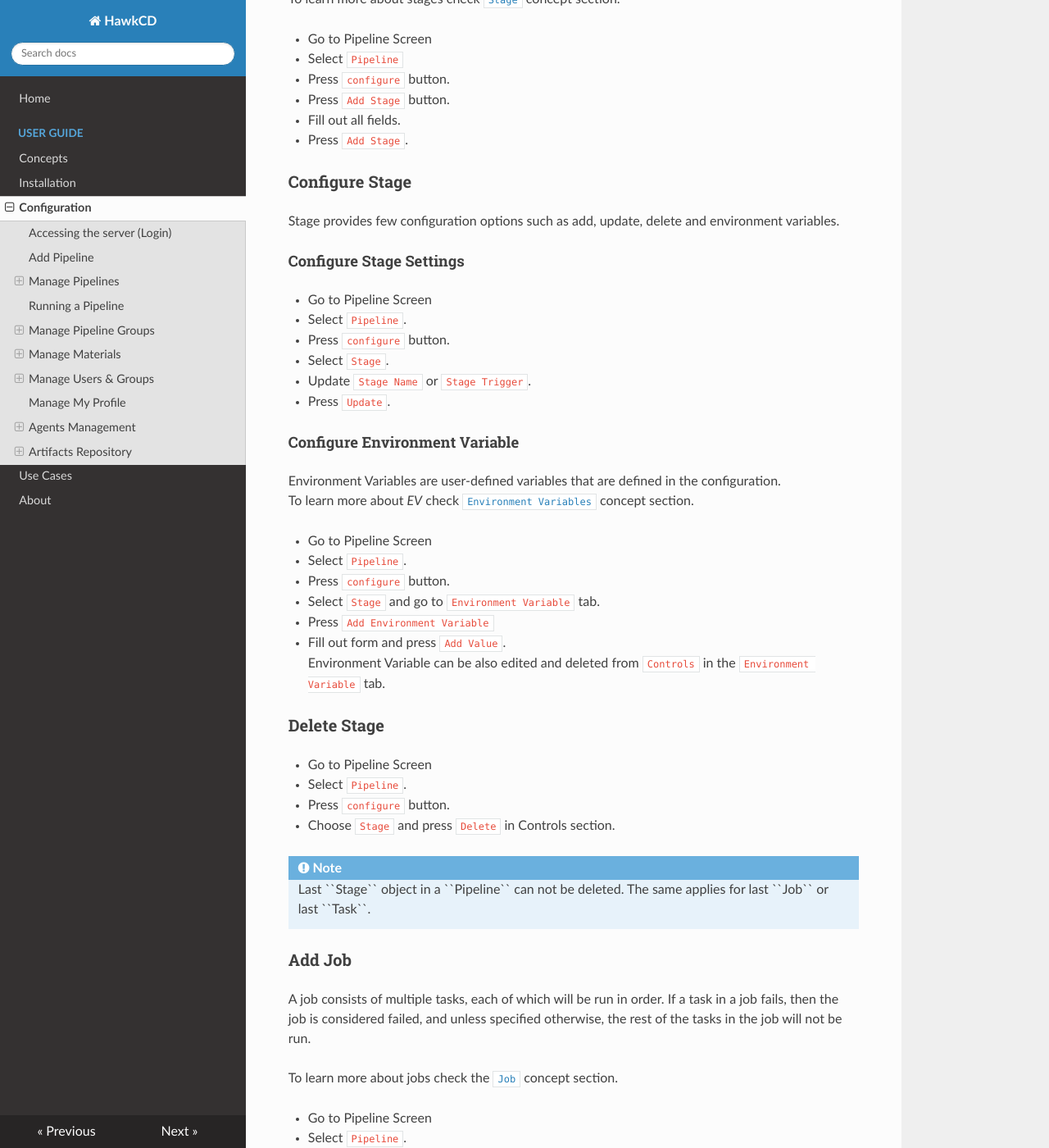
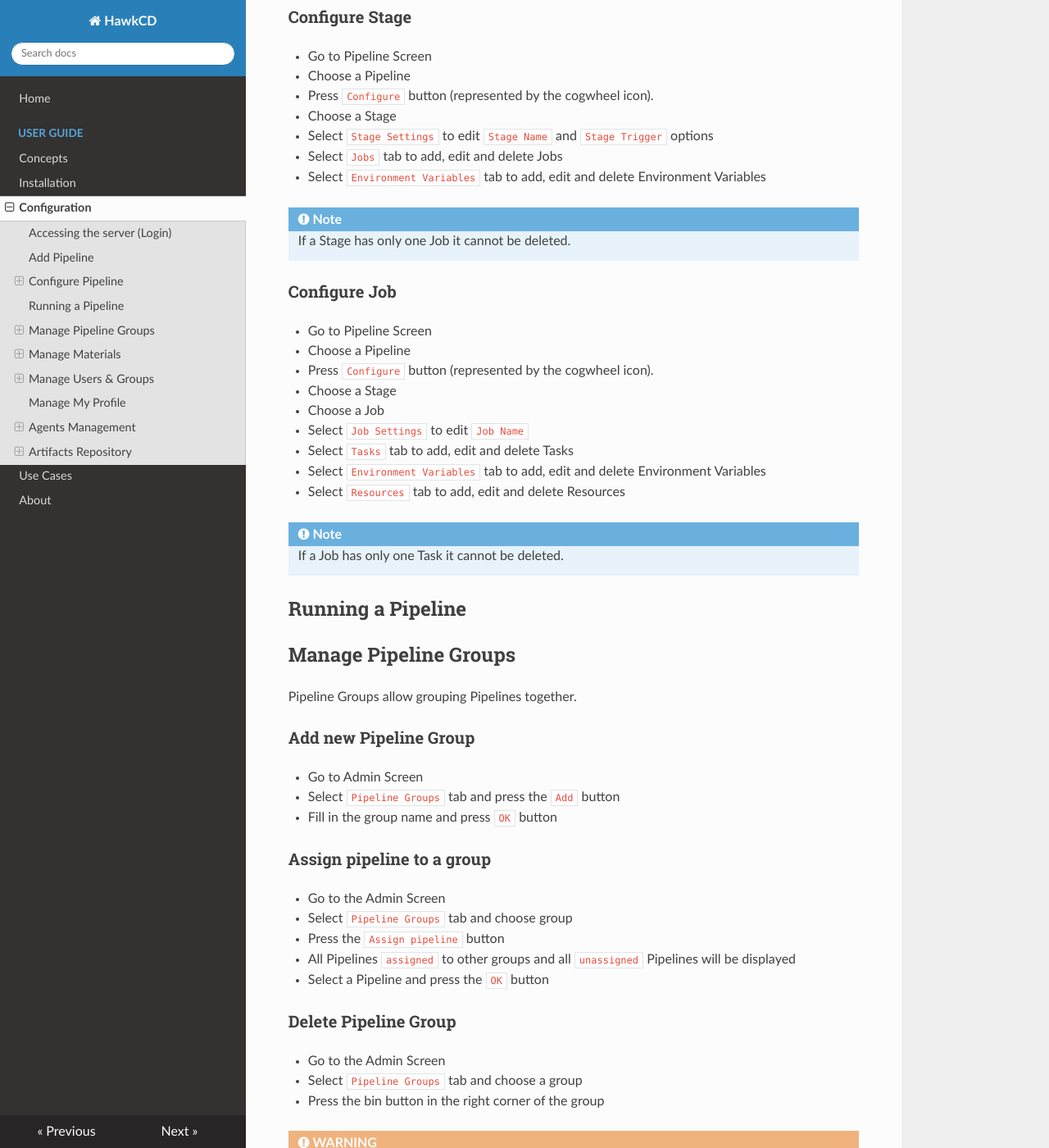
Before and after one commit to rndsolutions/docs.hawkcd.io, an MkDocs documentation site: the page built from docs/configuration/index.md, in a window 1280 px wide and 1400 px high, scrolled down 1775 px. Shown: the whole window at 82% size. Built offline with MkDocs 1.6.1, drawn with Linux system fonts in a browser that asks for light colours; nearby versions of some CDN libraries; old or Windows-style settings are respelled for this version of MkDocs; some of the changed text lies outside the part shown.

Commit message:
Edited Configuration page

```diff
--- a/docs/configuration/index.md
+++ b/docs/configuration/index.md
@@ -3,29 +3,27 @@ HawkCD Configuration
 
 Accessing the server (Login)
 --------
-Accessing a fresh installation of HawkCD comes with pre-defined administrator account
+Accessing a fresh installation of `HawkCD` comes with a pre-defined administrator account.
 
-* ``user`` : admin@admin.com, ``password``:admin
-* ``server url``: http://localhost:8080
+* `user`: admin@admin.com,
+* `password`: admin
+* `server url`: http://localhost:8080
 
 
 <div class="admonition warning">
 <p class="admonition-title">WARNING</p>
 <p>
-  It is highly recommended to change the default password of the administrator account after the first login
+  It is highly recommended to change the default password of the administrator account after the first login.
 </p>
 </div>
 
-
-
 Add Pipeline
 -----------------
-
 * Chose a Pipeline Group
-* In the right top corner click "Add" button
-* Fill in ``Pipeline Name`` and press ``Continue``
-* Choose either existing or create a new material
-* Review your pipeline definition settings and press the ``Submit`` button
+* Click the `Add` button
+* Fill in `Pipeline Name` and press `Continue`
+* Choose either existing or create a new Material
+* Review your Pipeline settings and press the `Submit` button
 
 <div class="admonition note">
 <p class="admonition-title">Note</p>
@@ -35,177 +33,60 @@ Add Pipeline
 </div>
 
 
-Manage Pipelines
+Configure Pipeline
 -----------------------
+Once a Pipeline is created additional configuration is required to get it building and deploying your code. The default Pipeline wizard creates a Pipeline with default Stage, Job and Task.
 
-Once a ``pipeline`` is created additional configuration is required to get it building and deploying your code. The default pipeline wizard creates a ``pipeline definition`` with default ``stage``, ``job`` and one ``task``.
+* Go to Pipeline Screen
+* Choose a Pipeline
+* Press `Configure` button (represented by the cogwheel icon).
+* Select `Pipeline Settings` to edit `Pipeline Name` and `Automatic Pipeline scheduling` options
+* Select `Stages` tab to add, edit and delete Stages
+* Select `Environment Variables` tab to add, edit and delete Environment Variables
 
-Here's an example pipeline that can be developed with HawkCD:
+<div class="admonition note">
+<p class="admonition-title">Note</p>
+ If a Pipeline has only one Stage it cannot be deleted.
+</div>
 
-Pipeline Name:HawkCD
+Here's an example Pipeline that can be set-up with `HawkCD`:
 
-Stages:
-
-* Check-in
-* Assemble
-* Acceptance
-* Performance
-* Production Deployment
+Pipeline Name: HawkCD
+Stages: Check-in, Assemble, Acceptance, Performance, Production Deployment
 
 ![Screenshot](../img/hawkcd-config.png)
 
-### Add Stage
-A Stage consists of multiple jobs, each of which can run independently of the others.
-To learn more about stages check [``Stage``](/concepts/#stage) concept section.
-
- * Go to Pipeline Screen
- * Select ``Pipeline``
- * Press ``configure`` button.
- * Press ``Add Stage`` button.
- * Fill out all fields.
- * Press ``Add Stage``.
-
 ### Configure Stage
-Stage provides few configuration options such as add, update, delete and environment variables.
-#### Configure Stage Settings
-
- * Go to Pipeline Screen
- * Select ``Pipeline``.
- * Press ``configure`` button.
- * Select ``Stage``.
- * Update ``Stage Name`` or ``Stage Trigger``.
- * Press ``Update``.
-
-
-#### Configure Environment Variable
-Environment Variables are user-defined variables that are defined in the configuration.
-To learn more about _EV_ check [``Environment Variables``](/concepts/#environment-variables) concept section.
 
 * Go to Pipeline Screen
-* Select ``Pipeline``.
-* Press ``configure`` button.
-* Select ``Stage`` and go to ``Environment Variable`` tab.
-* Press ``Add Environment Variable``
-* Fill out form and press ``Add Value``.
-Environment Variable can be also edited and deleted from ``Controls`` in the ``Environment Variable`` tab.
+* Choose a Pipeline
+* Press `Configure` button (represented by the cogwheel icon).
+* Choose a Stage
+* Select `Stage Settings` to edit `Stage Name` and `Stage Trigger` options
+* Select `Jobs` tab to add, edit and delete Jobs
+* Select `Environment Variables` tab to add, edit and delete Environment Variables
 
-
-### Delete Stage
-
-* Go to Pipeline Screen
-* Select ``Pipeline``.
-* Press ``configure`` button.
-* Choose ``Stage`` and press ``Delete`` in Controls section.
-
-  <div class="admonition note">
-  <p class="admonition-title">Note</p>
-Last ``Stage`` object in a ``Pipeline`` can not be deleted. The same applies for last ``Job`` or last ``Task``.
-  </div>
-
-
-### Add Job
-A job consists of multiple tasks, each of which will be run in order. If a task in a job fails,
-then the job is considered failed, and unless specified otherwise, the rest of the tasks in the job will not be run.
-
-To learn more about jobs check the [``Job``](/concepts/#job) concept section.
-
-
-* Go to Pipeline Screen
-* Select ``Pipeline``.
-* Press ``configure`` button.
-* Select ``Stage``
-* Press ``Add Job``
-* Fill in ``Job Name`` and select ``Task``.
-* Fill out task form and press ``Add Job``.
-
-### Delete Job
-
-* Go to Pipeline Screen
-* Select ``Pipeline``.
-* Press ``configure`` button.
-* Select ``Stage``
-* Press ``Delete`` in Controls section.
-
- <div class="admonition note">
- <p class="admonition-title">Note</p>
-Last ``Job`` object in a ``Stage`` can not be deleted. The same applies for last ``Task`` or last ``Stage``.
+<div class="admonition note">
+<p class="admonition-title">Note</p>
+ If a Stage has only one Job it cannot be deleted.
 </div>
 
 ### Configure Job
-Jobs provides multiple configuration options such as adding, deleting and updating task within job and the job itself.
-``Resources`` and ``Environment Variable`` can be also added to job. To learn more about see concept sections.
-#### Update Job Name
-* Go to Pipeline Screen
-* Select ``Pipeline``.
-* Press ``configure`` button.
-* Select ``Job`` from ``Stage``.
-* Go to ``Job Setting`` tab.
-* Fill in ``Job Name`` and press ``Update``.
-
-#### Add Environment Variable
-Environment Variables" are user-defined variables that are defined in the configuration.
-Environment variables can be defined at multiple levels: Within ``Job``, ``Pipeline``, ``Stage`` and ``Task``.
-To learn more about Environment Variables see [``Environment Variables concept section``](/concepts/#environment-variables)
 
 * Go to Pipeline Screen
-* Select ``Pipeline``.
-* Press ``configure`` button.
-* Select ``Job`` from ``Stage``.
-* Go to ``Environment Variables`` tab and press ``Add Environment Variable``.
-* Fill in ``Name`` and ``Value`` fields and press ``Add Value``.
-Environemt Variables can be also edited and deleted from ``Controls`` in the ``Environment Variables`` tab.
+* Choose a Pipeline
+* Press `Configure` button (represented by the cogwheel icon).
+* Choose a Stage
+* Choose a Job
+* Select `Job Settings` to edit `Job Name`
+* Select `Tasks` tab to add, edit and delete Tasks
+* Select `Environment Variables` tab to add, edit and delete Environment Variables
+* Select `Resources` tab to add, edit and delete Resources
 
-
-#### Add Resource
-
-Agents and jobs can be enhanced with "Resources". Resources are free-form tags, that help decide which agents are capable of picking up specific jobs.
-
-To learn more about Resources see [``Resource | Tag``](/concepts/#resource-tags) section in Concepts.
-
-* Go to Pipeline Screen
-* Select ``Pipeline``.
-* Press ``configure`` button.
-* Select ``Job`` from ``Stage``.
-* Go to ``Resources`` tab and press ``Add Resource``.
-* Add resource and press ``Add Resource``.
-Resources can be also edited and deleted from ``Controls`` in the ``Resources`` tab.
-
-### Add Task
-
-A task is an action that is performed on a server/machine or inside container where HawkCD agent is installed.
-HawkCD offers 4 types of tasks: ``Exec``,  ``Fetch Material``, ``Upload Artifact`` and ``Fetch Artifact``.
-
-To learn more about tasks, see [``Task``](/concepts/#server-objects-concepts)  section in Concepts.
-
-* Go to Pipeline Screen
-* Select ``Pipeline``.
-* Press ``configure`` button.
-* Select ``Job`` from ``Stages`` and press ``Add Task``.
-* Select ``Task Type``, fill in all fields and press ``Add Task``.
-Tasks can be also edited and deleted from ``Controls`` in the ``Tasks`` tab.
-
-### Delete Task
-* Go to Pipeline Screen
-* Select ``Pipeline``.
-* Press ``configure`` button.
-* Select ``Job`` from ``Stages``.
-* Press ``Delete`` in ``Controls`` section.
-
- <div class="admonition note">
- <p class="admonition-title">Note</p>
-Last ``Task`` object in a ``Job`` can not be deleted. The same applies for last ``Job`` or last ``Stage``.
+<div class="admonition note">
+<p class="admonition-title">Note</p>
+ If a Job has only one Task it cannot be deleted.
 </div>
-
-### Configure Task
-
-All tasks have same configuration options except ``Exec`` task, which has additional ``Ignore Errors`` option.
-Every task in HawkCD have ``Run If Condition`` option.
-To learn how it works, please see [``Concepts``](/concepts)
-
-* Go to selected ``Job``.
-* Press ``Edit`` on selected ``Job``.
-* Make changes and press ``Edit Task``.
-
 
 Running a Pipeline
 --------------------
@@ -214,35 +95,31 @@ Running a Pipeline
 Manage Pipeline Groups
 ----------------------
 
-Pipeline Groups allows grouping pipelines together.
+Pipeline Groups allow grouping Pipelines together.
 
 ### Add new Pipeline Group
 
+* Go to Admin Screen
+* Select `Pipeline Groups` tab and press the `Add` button
+* Fill in the group name and press `OK` button
+
+### Assign pipeline to a group
 * Go to the Admin Screen
-* Select ``Pipeline Groups`` and press the ``Add`` button
-* Fill in the group name and press ``OK`` button
+* Select `Pipeline Groups` tab and choose group
+* Press the `Assign pipeline` button
+* All Pipelines `assigned` to other groups and all `unassigned` Pipelines will be displayed
+* Select a Pipeline and press the `OK` button
 
 ### Delete Pipeline Group
 
 * Go to the Admin Screen
-* Select ``Pipeline Groups`` choose a group
+* Select `Pipeline Groups` tab and choose a group
 * Press the bin button in the right corner of the group
 
-
 <div class="admonition warning">
-<p class="admonition-title">WARNING</p>
-<p>
-A Pipeline group can be deleted in case it doesn't have any any pipelines assigned to it, otherwise the delete button will be unavailable
-</p>
+  <p class="admonition-title">WARNING</p>
+    <p>A Pipeline Group can be deleted only if it doesn't have any pipelines assigned to it.</p>
 </div>
-
-
-### Assign pipeline to a group
-* Go to the Admin Screen
-* Select ``Pipeline Groups`` and choose a concrete group
-* Press the ``assign pipeline`` button
-* A pop-up window will show all ``assigned`` and ``unassigned`` pipelines to choose from
-* Select a pipeline and press the ``OK`` button
 
 Manage Materials
 ----------------
```
Also changed, not shown: docs/installation/index.md (+1 -2 lines).
